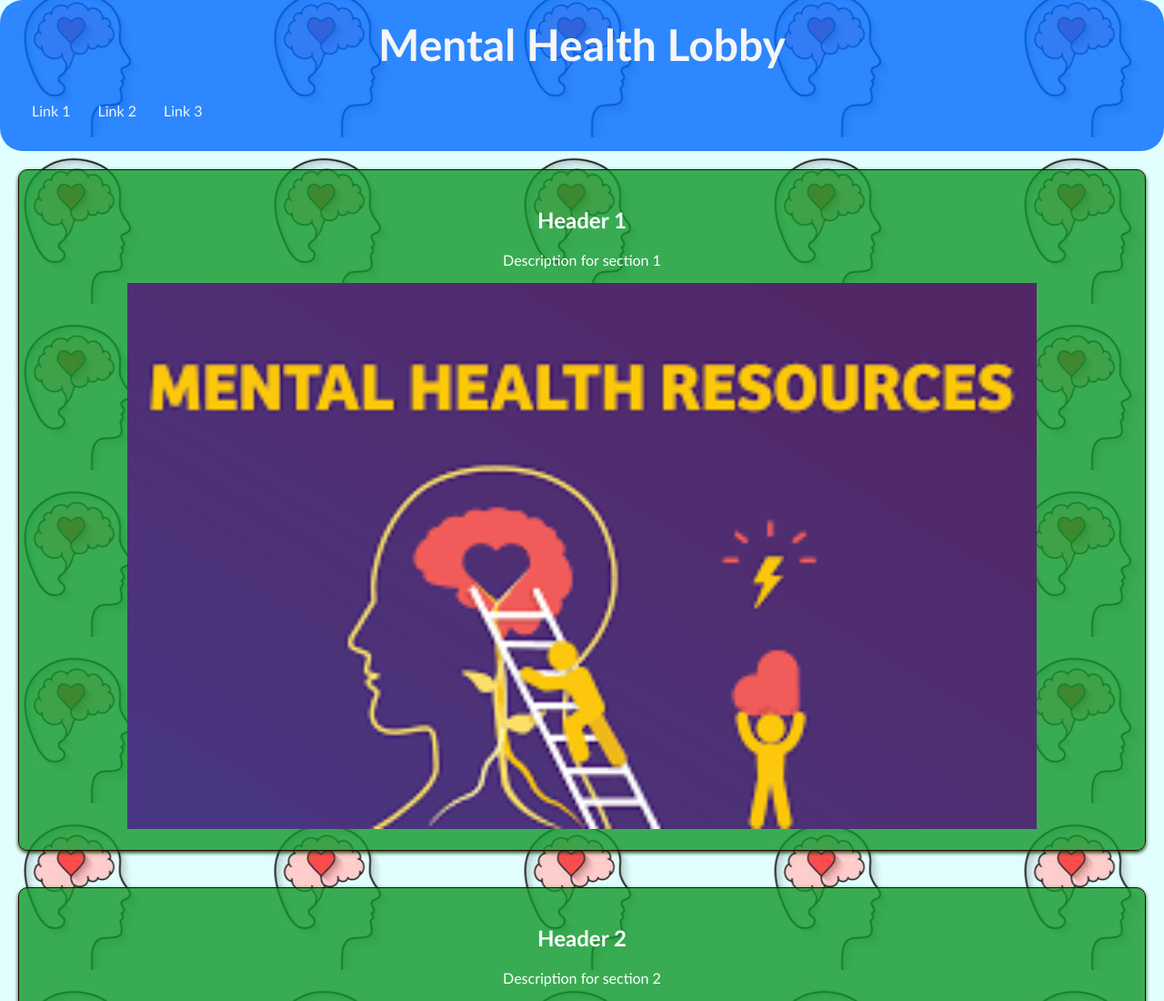
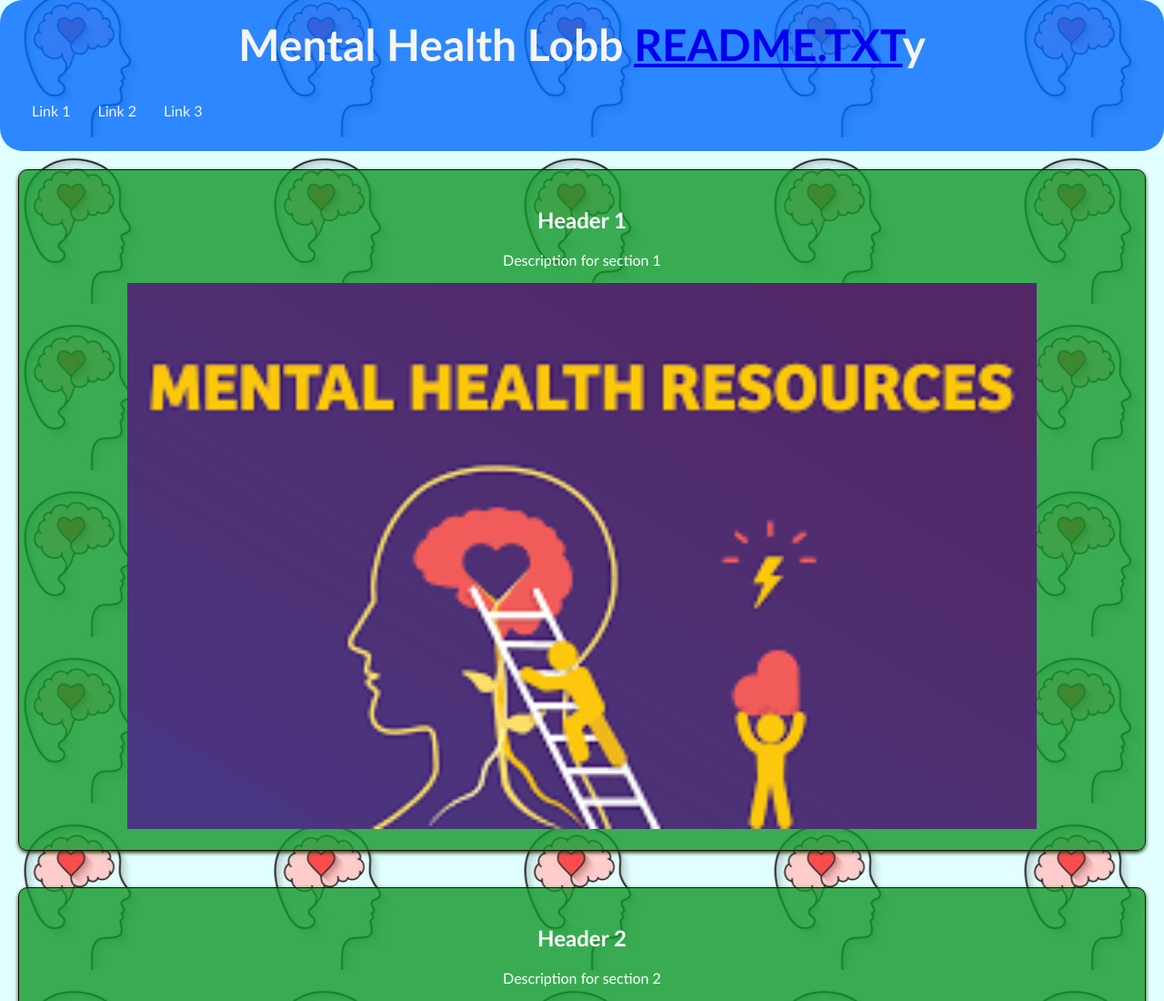
Before and after one commit to ECastilloUAT/Mental-Health-Website, a plain HTML site: page index.html in a window 1280 px wide. Shown: the top 1100 px of the page at 91% size. Drawn offline with Linux system fonts and the light colour scheme.

Commit message:
Update index.html

```diff
--- a/index.html
+++ b/index.html
@@ -10,7 +10,7 @@
 <body>
     <!-- Header Section -->
     <header>
-        <h1>Mental Health Lobby</h1>
+        <h1>Mental Health Lobb <a href="README.txt" download>README.TXT</a>y</h1>
         <nav>
             <!-- Menu links -->
             <ul>
```
